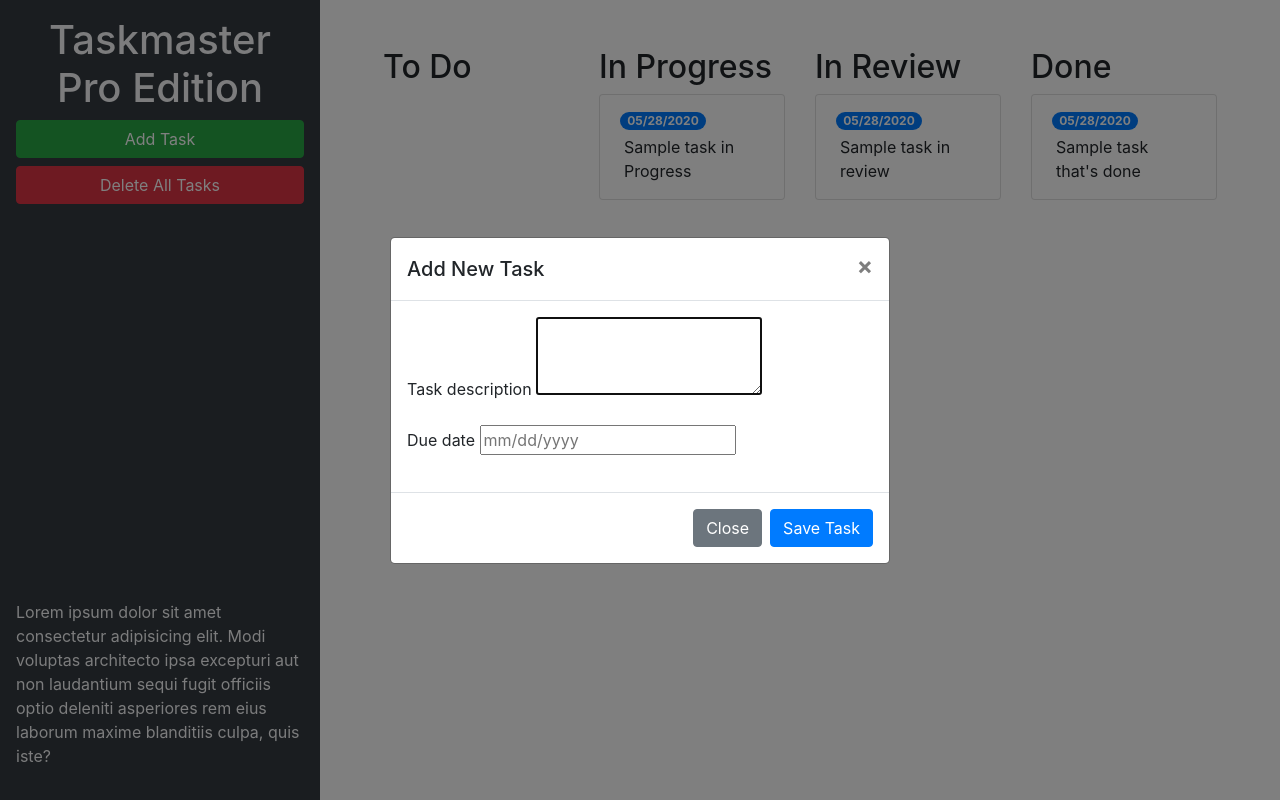
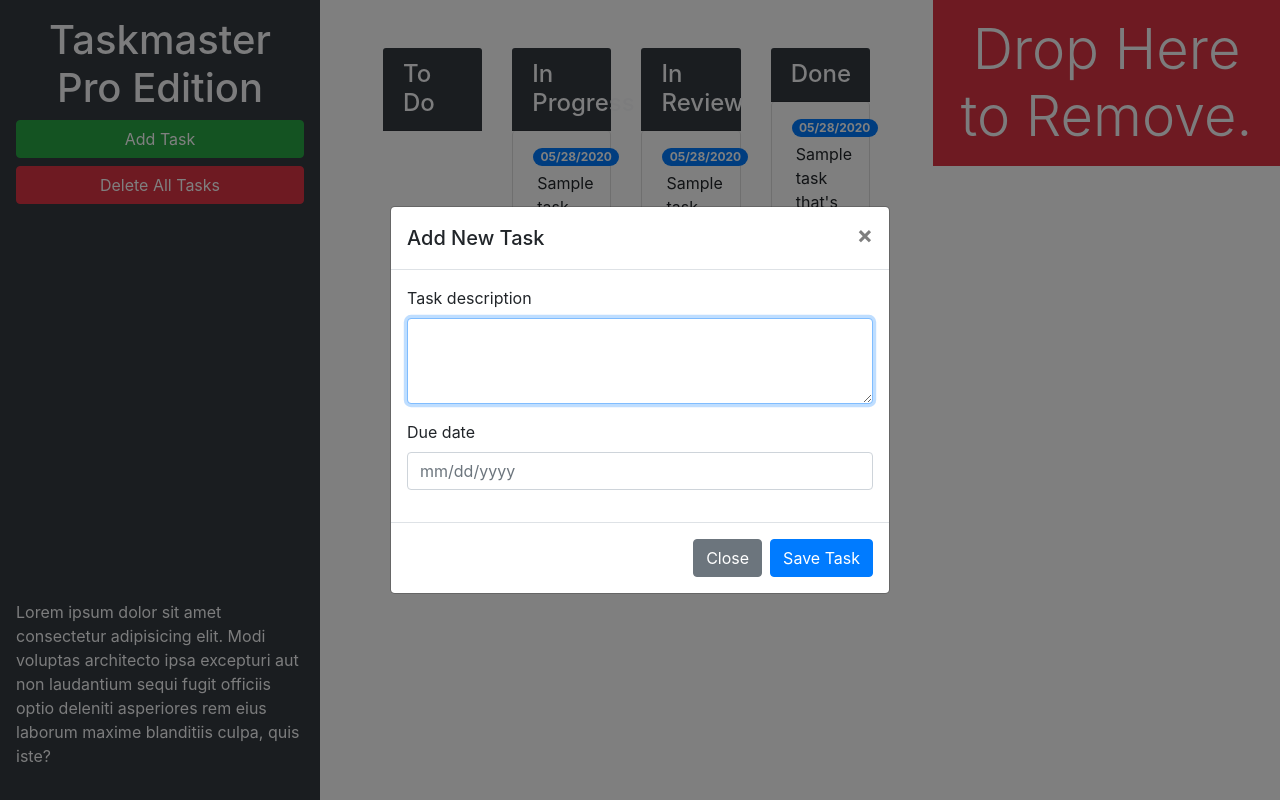
Before and after one commit to jendevane/taskmaster-pro, a plain HTML site: page index.html in a window 1280 px wide. Both pictures are taken after a click on the button "Add Task". Drawn offline with nearby package versions, Linux system fonts and the light colour scheme.

Commit message:
updated tasks

```diff
--- a/assets/js/script.js
+++ b/assets/js/script.js
@@ -17,19 +17,20 @@ var createTask = function(taskText, taskDate, taskList) {
   // append to ul list on the page
   $("#list-" + taskList).append(taskLi);
 };
-
 var loadTasks = function() {
    tasks = JSON.parse(localStorage.getItem("tasks"));
+   if(!tasks.toDo){
+     console.log('local storage fail!')
+     console.log(tasks)
 
-  // if nothing in localStorage, create a new object to track all task status arrays
-  if (!tasks) {
      tasks = {
        toDo: [],
        inProgress: [],
        inReview: [],
        done: []
-    };
      }
+   }
+
 
   // loop over object properties
   $.each(tasks, function(list, arr) {
--- a/index.html
+++ b/index.html
@@ -15,7 +15,7 @@
   <body>
     <div class="row min-vh-100 no-gutters">
       <header
-        class="col-12 col-lg-3 bg-dark text-light d-flex flex-column p-4 p-lg-3"
+        class="col-12 col-lg-3 bg-dark text-light sticky-top d-flex flex-column p-4 p-lg-3"
       >
         <h1 class="text-center">Taskmaster Pro Edition</h1>
         <button
@@ -29,21 +29,21 @@
         <button id="remove-tasks" class="btn btn-block btn-danger">
           Delete All Tasks
         </button>
-        <p class="mt-auto">
+        <p class="mt-auto d-none d-lg-block">
           Lorem ipsum dolor sit amet consectetur adipisicing elit. Modi voluptas
           architecto ipsa excepturi aut non laudantium sequi fugit officiis
           optio deleniti asperiores rem eius laborum maxime blanditiis culpa,
           quis iste?
         </p>
       </header>
-      <main class="col-12 col-lg-9">
+      <main class="col-12 col-lg-9 d-flex flex-colum">
         <div class="m-5 row justify-content-around">
-          <div class="col">
-            <h2>To Do</h2>
+          <div class="col-12 col-md-6 col-xl-3 mb-3">
+            <h4 class="card-header bg-dark text-light">To Do</h2>
             <ul id="list-toDo" class="list-group"></ul>
           </div>
-          <div class="col">
-            <h2>In Progress</h2>
+          <div class="col-12 col-md-6 col-xl-3 mb-3 ">
+            <h4 class="card-header bg-dark text-light">In Progress</h4>
             <ul id="list-inProgress" class="list-group">
               <li class="list-group-item">
                 <span class="badge badge-primary badge-pill"> 05/28/2020</span>
@@ -51,8 +51,8 @@
               </li>
             </ul>
           </div>
-          <div class="col">
-            <h2>In Review</h2>
+          <div class="col-12 col-md-6 col-xl-3 mb-3">
+            <h4 class="card-header bg-dark text-light">In Review</h4>
             <ul id="list-inReview" class="list-group">
               <li class="list-group-item">
                 <span class="badge badge-primary badge-pill"> 05/28/2020 </span>
@@ -60,8 +60,9 @@
               </li>
             </ul>
           </div>
-          <div class="col">
-            <h2>Done</h2>
+          <div class="col-12 col-md-6 col-xl-3 mb-3 ">
+            <h4 class="card-header bg-dark text-light">Done</h4>
+
             <ul id="list-done" class="list-group">
               <li class="list-group-item">
                 <span class="badge badge-primary badge-pill">05/28/2020</span>
@@ -69,6 +70,11 @@
               </li>
             </ul>
           </div>
+        </div>
+        <div id ="trash">
+            <div class = "w-100 bg-danger p-3 text-center text-light display-4">
+                Drop Here to Remove.
+            </div>
         </div>
       </main>
     </div>
@@ -99,12 +105,13 @@
             <form>
               <div class="form-group">
                 <label for="modalTaskDescription">Task description</label>
-                <textarea id="modalTaskDescription" rows="3"></textarea>
+                <textarea id="modalTaskDescription" rows="3"class="form-control"></textarea>
               </div>
               <div class="form-group">
                 <label for="modalDueDate">Due date</label>
                 <input
                   type="text"
+                  class="form-control"
                   id="modalDueDate"
                   placeholder="mm/dd/yyyy"
                   autocomplete="off"
```
Lines whose indentation alone changed are shown as unchanged.
